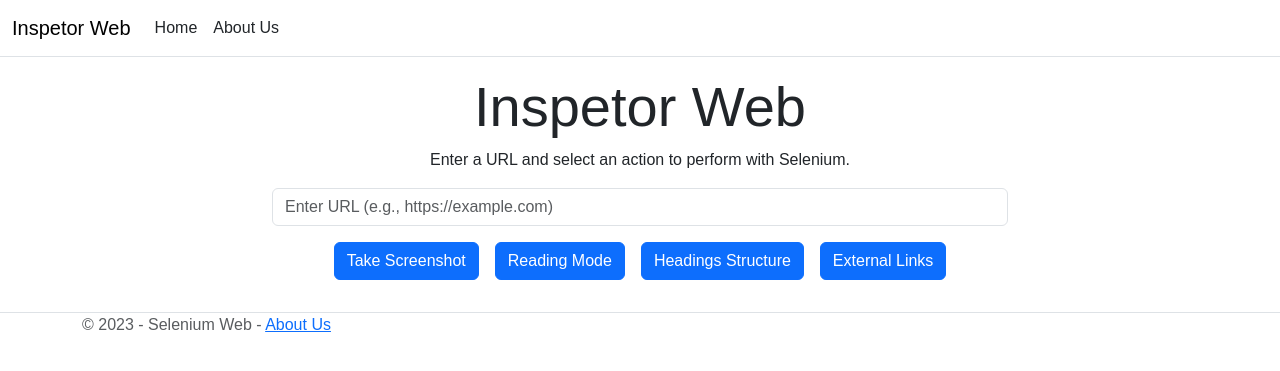
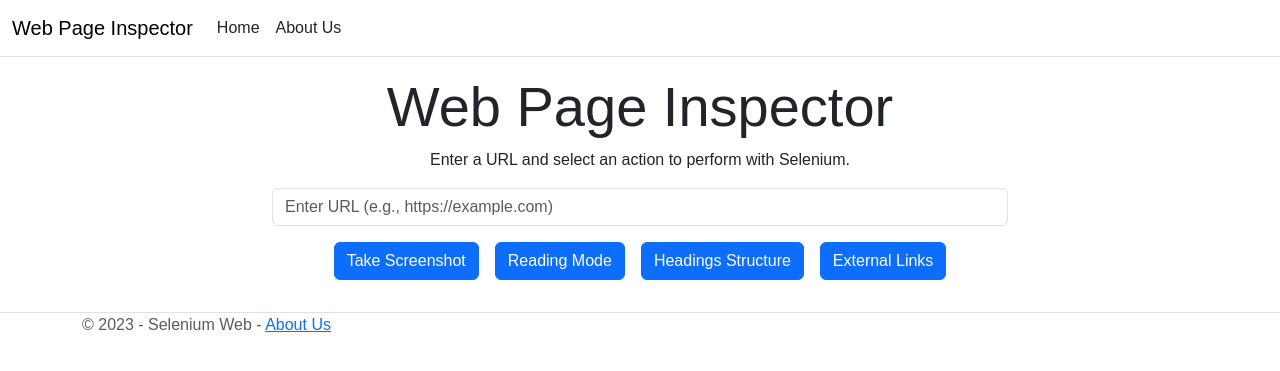
Before and after one commit to asoaresbb/inspetor-web, an ASP.NET Core app: template Views/Home/Index.cshtml in a window 1280 px wide. Shown: the top 371 px of the page. Run offline with ASP.NET Core 8, Linux system fonts and the light colour scheme; the template is opened without the code that fills it, so the values that code supplies are empty; some libraries are stand-ins or nearby versions.

Commit message:
docs: rename the app to Web Page Inspector
The name is now in English, like the rest of the app and the README.

```diff
--- a/Views/Home/AboutUs.cshtml
+++ b/Views/Home/AboutUs.cshtml
@@ -4,5 +4,5 @@
 
 <div class="text-center">
     <h1 class="display-4">About Us</h1>
-    <p>Inspetor Web: an application that uses Selenium to inspect web pages.</p>
+    <p>Web Page Inspector: an application that uses Selenium to inspect web pages.</p>
 </div>
--- a/Views/Home/Index.cshtml
+++ b/Views/Home/Index.cshtml
@@ -4,7 +4,7 @@
 }
 
 <div class="text-center">
-    <h1 class="display-4">Inspetor Web</h1>
+    <h1 class="display-4">Web Page Inspector</h1>
     <p>Enter a URL and select an action to perform with Selenium.</p>
 </div>
 
--- a/Views/Shared/_Layout.cshtml
+++ b/Views/Shared/_Layout.cshtml
@@ -3,7 +3,7 @@
 <head>
     <meta charset="utf-8" />
     <meta name="viewport" content="width=device-width, initial-scale=1.0" />
-    <title>@ViewData["Title"] - Inspetor Web</title>
+    <title>@ViewData["Title"] - Web Page Inspector</title>
     <link rel="stylesheet" href="~/lib/bootstrap/dist/css/bootstrap.min.css" />
     <link rel="stylesheet" href="~/css/site.css" asp-append-version="true" />
 </head>
@@ -11,7 +11,7 @@
 <header>
     <nav class="navbar navbar-expand-sm navbar-toggleable-sm navbar-light bg-white border-bottom box-shadow mb-3">
         <div class="container-fluid">
-            <a class="navbar-brand" asp-area="" asp-controller="Home" asp-action="Index">Inspetor Web</a>
+            <a class="navbar-brand" asp-area="" asp-controller="Home" asp-action="Index">Web Page Inspector</a>
             <button class="navbar-toggler" type="button" data-bs-toggle="collapse" data-bs-target=".navbar-collapse" aria-controls="navbarSupportedContent"
                     aria-expanded="false" aria-label="Toggle navigation">
                 <span class="navbar-toggler-icon"></span>
```
Also changed, not shown: README.md.
